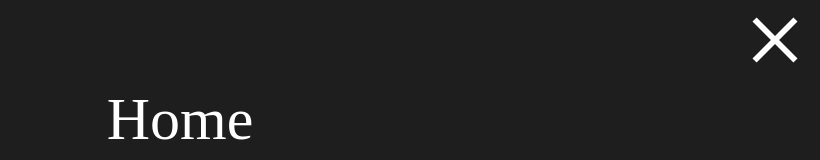
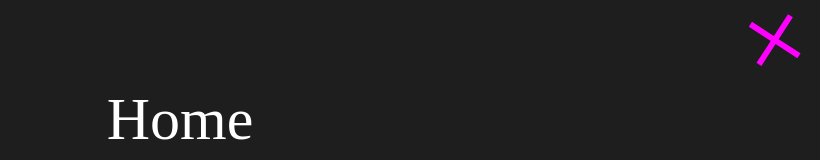
Before and after one commit to eugelogic/emerald, a Next.js app: page /menu in a window 1280 px wide. In both pictures the pointer is over the button 1235 px from the left and 41 px from the top of the page. Shown: the top 160 px of the page, without its empty margins (460-1280 px from the left). Built offline with nearby package versions, Linux system fonts and the light colour scheme; a web font is replaced by a local one.

Commit message:
Add hover over effects to back button (X) on the main nav menu

```diff
--- a/pages/menu.js
+++ b/pages/menu.js
@@ -61,10 +61,7 @@ const Menu = () => {
                 </ul>
                 <button className={styles.backButton} type="button" onClick={() => router.back()}>
                     <svg width="46" height="46" fill="none" xmlns="http://www.w3.org/2000/svg">
-                        <path
-                            d="M41.42 45.514 23.015 27.08 4.609 45.514.5 41.405 18.934 23 .5 4.595 4.61.485 23.014 18.92 41.42.515l4.08 4.08L27.095 23 45.5 41.405l-4.08 4.11Z"
-                            fill="#fff"
-                        />
+                        <path d="M41.42 45.514 23.015 27.08 4.609 45.514.5 41.405 18.934 23 .5 4.595 4.61.485 23.014 18.92 41.42.515l4.08 4.08L27.095 23 45.5 41.405l-4.08 4.11Z" />
                     </svg>
                 </button>
             </nav>
--- a/styles/Menu.module.scss
+++ b/styles/Menu.module.scss
@@ -6,6 +6,17 @@
     position: absolute;
     right: 1rem;
     top: 1rem;
+    &:hover,
+    &:focus {
+        cursor: pointer;
+        transform: rotate(-12deg);
+    }
+    svg {
+        fill: white;
+        &:hover {
+            fill: $magenta;
+        }
+    }
 }
 .navHack {
     height: 100vh;
```
